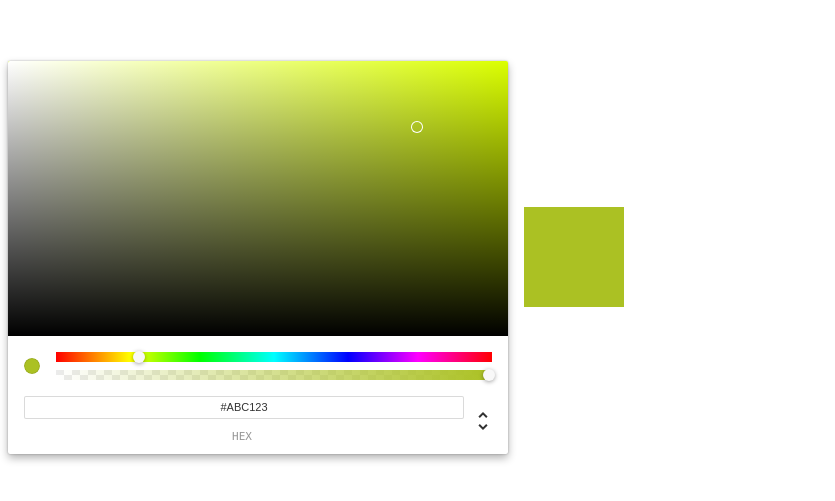
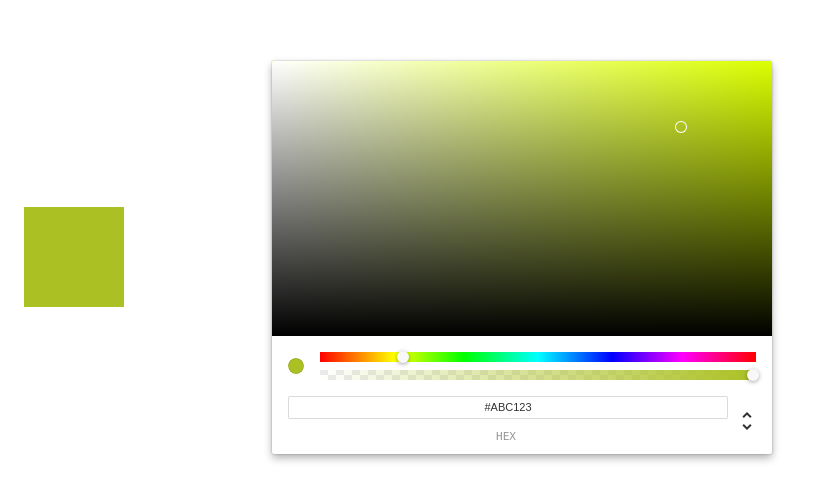
Before and after one commit to erickruiz29/mood-color, a React (Vite) app: page / in a window 1280 px wide. Shown: the part 127-628 px from the top of the page, without its empty margins (0-835 px from the left). Built offline with nearby package versions, Linux system fonts and the light colour scheme.

Commit message:
change order

```diff
--- a/src/ColorSelector.tsx
+++ b/src/ColorSelector.tsx
@@ -35,11 +35,6 @@ const ColorSelector = () => {
 
     return (
         <div style={{ display: 'flex', flexDirection: isLandscape ? 'row' : 'column', alignItems: 'center' }}>
-            <ChromePicker
-                color={color}
-                onChange={handleChange}
-                styles={{ default: { picker: { width: '100%', maxWidth: '500px' } } }}
-            />
             <div style={{ display: 'flex', flexDirection: 'row', alignItems: 'center', padding: '1rem' }}>
                 <div style={{ width: '100px', height: '100px', backgroundColor: color }} onClick={() => { selectedColors.push(color); setSelectedColors([...selectedColors]); }}></div>
             </div>
@@ -65,6 +60,11 @@ const ColorSelector = () => {
                         }>{curColor}</div>)
                 })}
             </div>
+            <ChromePicker
+                color={color}
+                onChange={handleChange}
+                styles={{ default: { picker: { width: '100%', maxWidth: '500px' } } }}
+            />
         </div >
     );
 };
```
